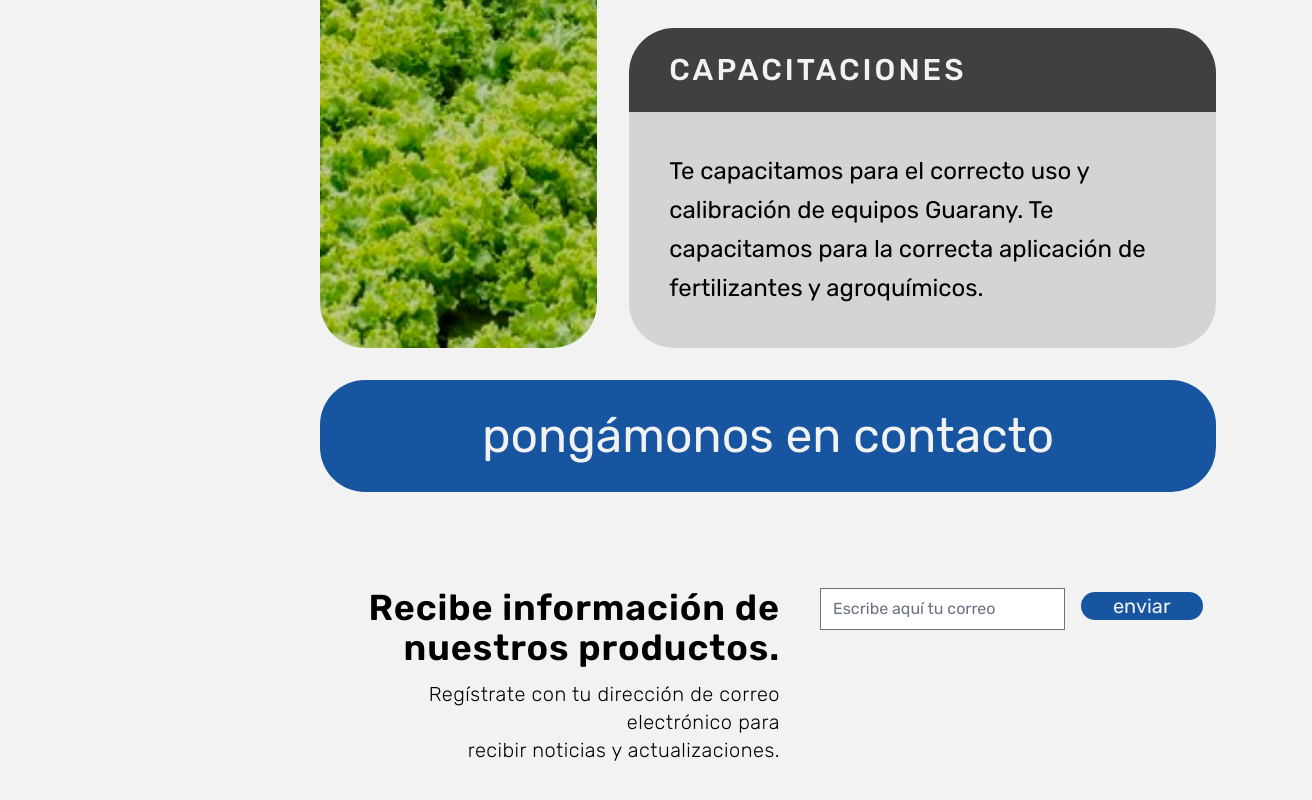
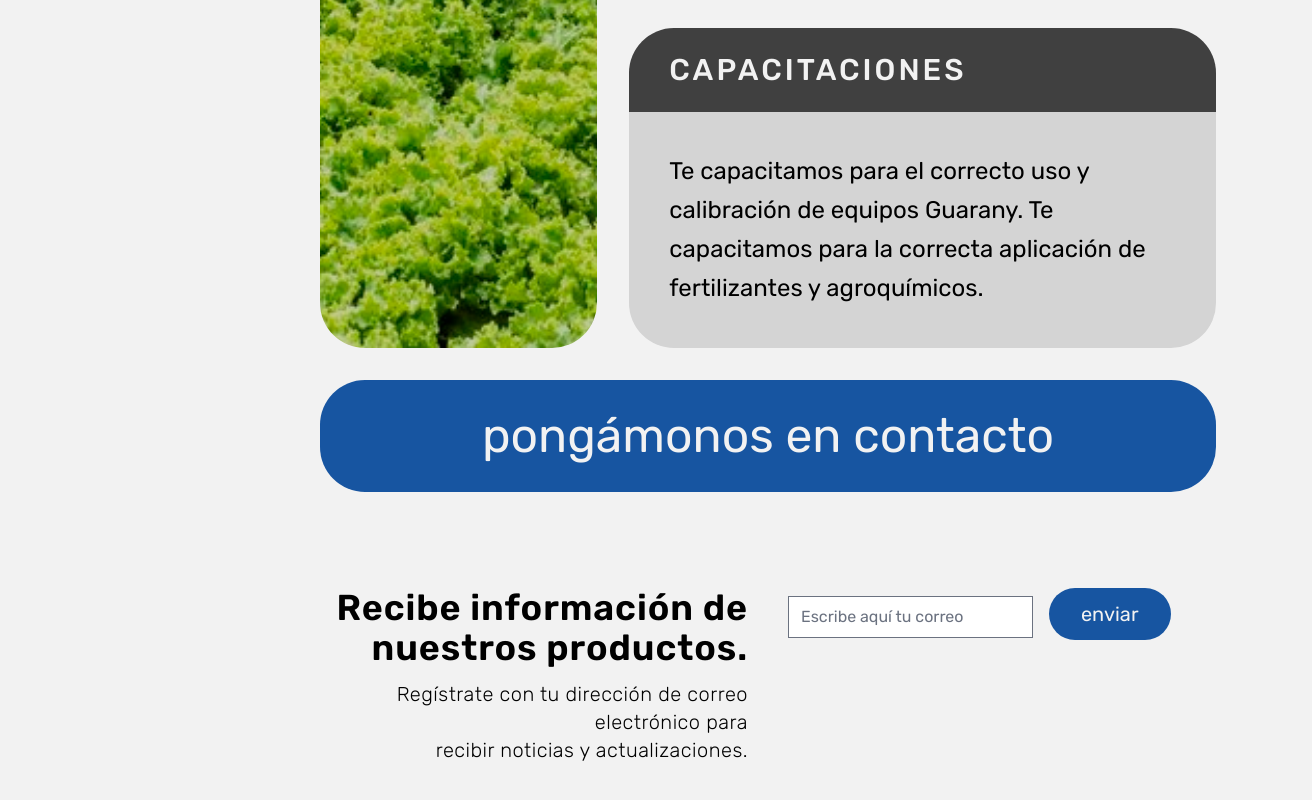
Before and after one commit to elbob-mx/Agromega-22-Website, a website: page index.html in a window 1280 px wide. Shown: the part 4779-5579 px from the top of the page, 1312 px wide, since content can reach past the window. Drawn offline with Linux system fonts and the light colour scheme.

Commit message:
fix footer margin

```diff
--- a/index.html
+++ b/index.html
@@ -195,7 +195,7 @@
         </section>
 
         <!-- FOOTER -->
-        <footer class="grid w-full grid-cols-2 gap-10 p-8 rounded-[45px] mx-8 my-16">
+        <footer class="grid w-full mx-auto grid-cols-2 gap-10 p-8 rounded-[45px] my-16">
           <div class="justify-center col-span-1 text-right align-middle">
             <h3 class="text-4xl font-semibold tracking-wide">
               Recibe información de <br> nuestros productos.
```
Also changed, not shown: css/output.css.
